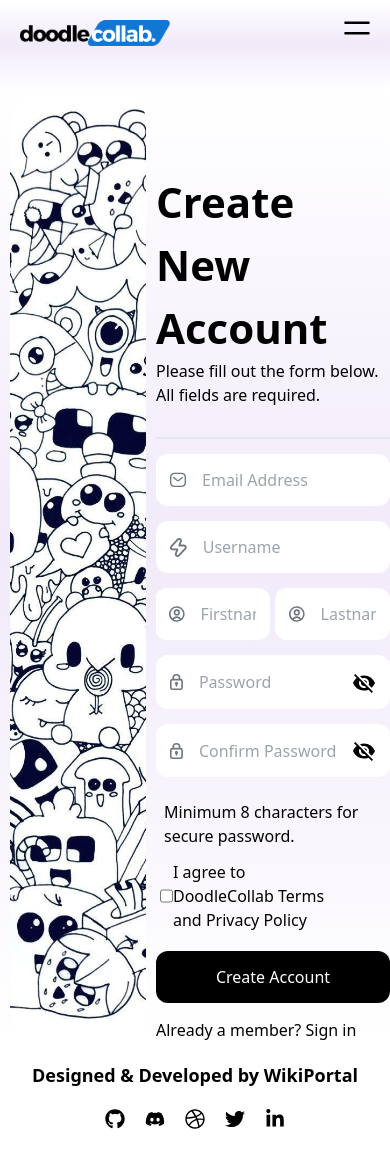
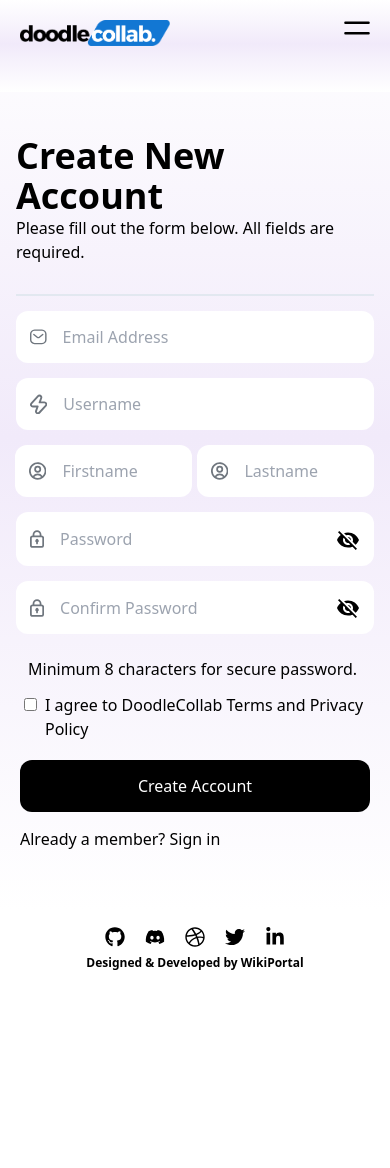
Before and after one commit to WikiPortal/DoodleCollab, a React (Vite) app: page /register in a window 390 px wide. Shown: the top 1168 px of the page. After the commit the page ends 987 px from the top, so only its background shows below. Built offline with nearby package versions, Linux system fonts and the light colour scheme; no server answers.

Commit message:
login and register page is responsive now

```diff
--- a/src/constants/Footer/Footer.jsx
+++ b/src/constants/Footer/Footer.jsx
@@ -12,9 +12,6 @@ const Footer = () => {
 
   return (
     <section className={`footer ${isDarkMode ? "dark-mode" : "white-mode"}`}>
-      <div className="footer-content">
-        <p>Designed & Developed by WikiPortal</p>
-      </div>
       <div className="footer-icons">
         <ul>
           <li>
@@ -68,6 +65,11 @@ const Footer = () => {
           </li>
         </ul>
       </div>
+      <div className="footer-content">
+        <p className="text-xs md:text-sm mt-2">
+          Designed & Developed by WikiPortal
+        </p>
+      </div>
     </section>
   );
 };
--- a/src/constants/Footer/footer.css
+++ b/src/constants/Footer/footer.css
@@ -1,9 +1,9 @@
-
 .footer {
   padding: 0px;
   display: flex;
   flex-direction: column;
   align-items: center;
+  @apply py-4;
 }
 .footer.dark-mode {
   background-color: #333;
@@ -13,7 +13,7 @@
   display: flex;
   flex-direction: column;
   align-items: flex-end;
-    padding: 20px;
+  /* padding: 20px; */
   font-weight: 600;
   font-size: 18px;
 }
@@ -21,9 +21,9 @@
   display: flex;
   align-items: center;
   width: 303px;
-    height: 50px;
+  /* height: 50px; */
   justify-content: center;
-    margin-bottom: 40px;
+  /* margin-bottom: 40px; */
 }
 
 .footer-icons ul {
@@ -37,7 +37,6 @@
 .footer-icons li {
   margin-right: 10px;
   margin-left: 10px;
-    height: 50px; /* Adjust the spacing between icons */
 }
 .footer-icons li svg {
   height: 20px;
--- a/src/constants/Navbar/navbar.css
+++ b/src/constants/Navbar/navbar.css
@@ -1,6 +1,6 @@
 .navbar {
   display: flex;
-  position: fixed;
+  position: sticky;
   top: 0;
   z-index: 5;
   width: 100%;
--- a/src/pages/Authentication/Register.jsx
+++ b/src/pages/Authentication/Register.jsx
@@ -185,7 +185,7 @@ const Register = () => {
             </span>
           )}
           <div
-            className="auth-miscellaneous"
+            className="auth-miscellaneous m-1"
             style={{ color: isDarkMode ? "white" : "black" }}
           >
             <span className="m-2">
@@ -193,6 +193,7 @@ const Register = () => {
             </span>
             <label className="auth-checkbox m-1">
               <input
+                className="mr-2 mt-1"
                 type="checkbox"
                 {...register("agree", {
                   required: "Please agree to the Terms and Privacy Policy",
--- a/src/pages/Authentication/auth.css
+++ b/src/pages/Authentication/auth.css
@@ -1,10 +1,11 @@
 .auth-section {
   position: relative;
-  margin-top: 90px;
   width: 100%;
+  padding-top: 5px;
   height: 100%;
   flex-direction: row;
   display: flex;
+  @apply py-14 md:py-0;
 }
 .auth-section.dark-mode {
   background-color: #1a1a1a;
@@ -20,6 +21,7 @@
 
 .auth-img {
   width: 40%;
+  @apply hidden md:block;
 }
 .auth-img > img {
   width: 100%;
@@ -35,6 +37,7 @@
   justify-content: center;
   overflow-y: auto;
   margin-top: 80px;
+  @apply w-full md:w-[60%] px-4 md:px-0;
 }
 
 .auth-form {
@@ -44,8 +47,8 @@
 
 .auth-form h1 {
   font: bold;
-  font-size: 42px;
   font-weight: 600;
+  @apply text-4xl md:text-[42px];
 }
 
 .auth-form hr {
@@ -98,10 +101,10 @@
 }
 .auth-checkbox {
   cursor: pointer;
-  justify-content: space-between;
   display: flex;
   flex-direction: row;
-  max-width: 75%;
+  align-items: flex-start;
+  @apply items-baseline md:items-center;
 }
 
 .auth-link {
--- a/src/pages/Home/home.css
+++ b/src/pages/Home/home.css
@@ -1,6 +1,5 @@
 .home-section {
   position: relative;
-  margin-top: 90px;
   width: 100%;
   height: 100%;
 }
```
Also changed, not shown: src/pages/Authentication/Login.jsx (+10 -2 lines). Lines whose indentation alone changed are shown as unchanged.
